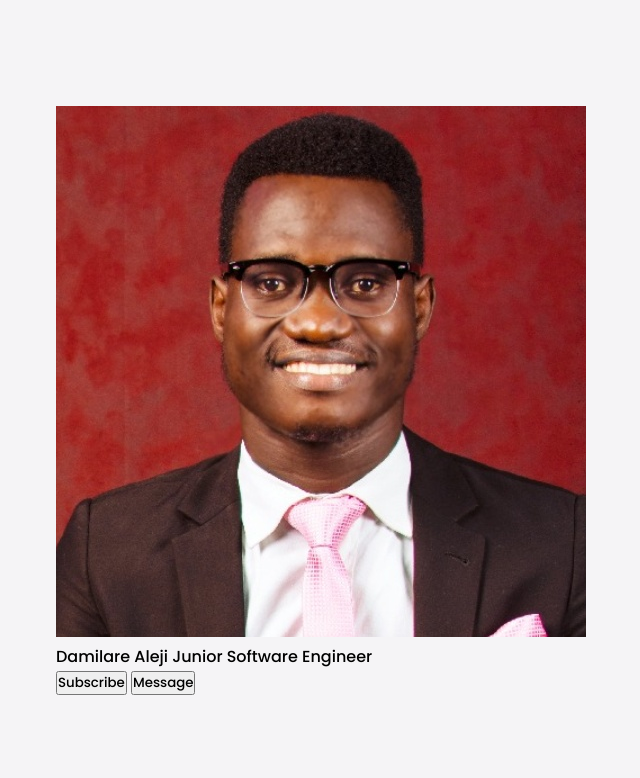
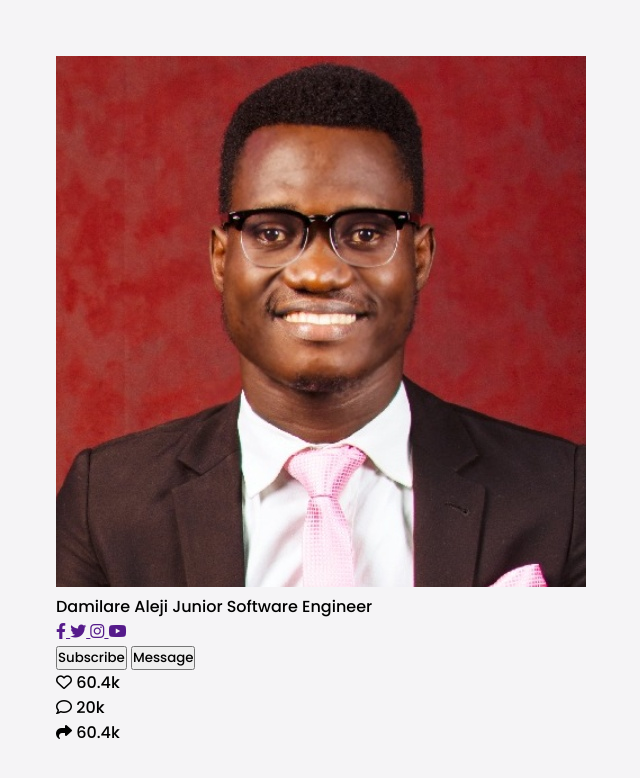
Before and after one commit to DamilareAleji/Profilecard, a plain HTML site: page index.html in a window 1280 px wide. Shown: the whole page, without its empty margins (319-959 px from the left). Drawn offline with nearby package versions, Linux system fonts and the light colour scheme.

Commit message:
Before styling

```diff
--- a/index.html
+++ b/index.html
@@ -5,7 +5,7 @@
     <meta name="viewport" content="width=device-width, initial-scale=1.0">
     <title>My Profile Card</title>
     <link rel="stylesheet" href="style.css">
-    <link href='https://unpkg.com/boxicons@2.1.4/css/boxicons.min.css' rel='stylesheet'>
+    <link rel="stylesheet" href="https://cdnjs.cloudflare.com/ajax/libs/font-awesome/6.4.2/css/all.min.css" integrity="sha512-z3gLpd7yknf1YoNbCzqRKc4qyor8gaKU1qmn+CShxbuBusANI9QpRohGBreCFkKxLhei6S9CQXFEbbKuqLg0DA==" crossorigin="anonymous" referrerpolicy="no-referrer" />
 </head>
 <body>
     <div class="profile-card">
@@ -18,16 +18,16 @@
         </div>
         <div class="media-buttons">
             <a href="" class="link">
-                <box-icon type='logo' name='facebook'></box-icon>
+                <i class="fa-brands fa-facebook-f"></i>
             </a>
             <a href="" class="link">
-                <box-icon name='twitter' type='logo' ></box-icon>
+                <i class="fa-brands fa-twitter"></i>
             </a>
             <a href="" class="link">
-                <box-icon name='instagram' type='logo' ></box-icon>
+                <i class="fa-brands fa-instagram"></i>
             </a>
             <a href="" class="link">
-                <box-icon name='youtube' type='logo' ></box-icon>
+                <i class="fa-brands fa-youtube"></i>
             </a>
         </div>
         <div class="buttons">
@@ -35,7 +35,18 @@
             <button class="button">Message</button>
         </div>
         <div class="analytics">
-
+            <div class="stat">
+                <i class="fa-regular fa-heart"></i>
+                <span class="number">60.4k</span>
+            </div>
+            <div class="stat">
+                <i class="fa-regular fa-comment"></i>
+                <span class="number">20k</span>
+            </div>
+            <div class="stat">
+                <i class="fa-solid fa-share"></i>
+                <span class="number">60.4k</span>
+            </div>
         </div>
     </div>
 </body>
```
